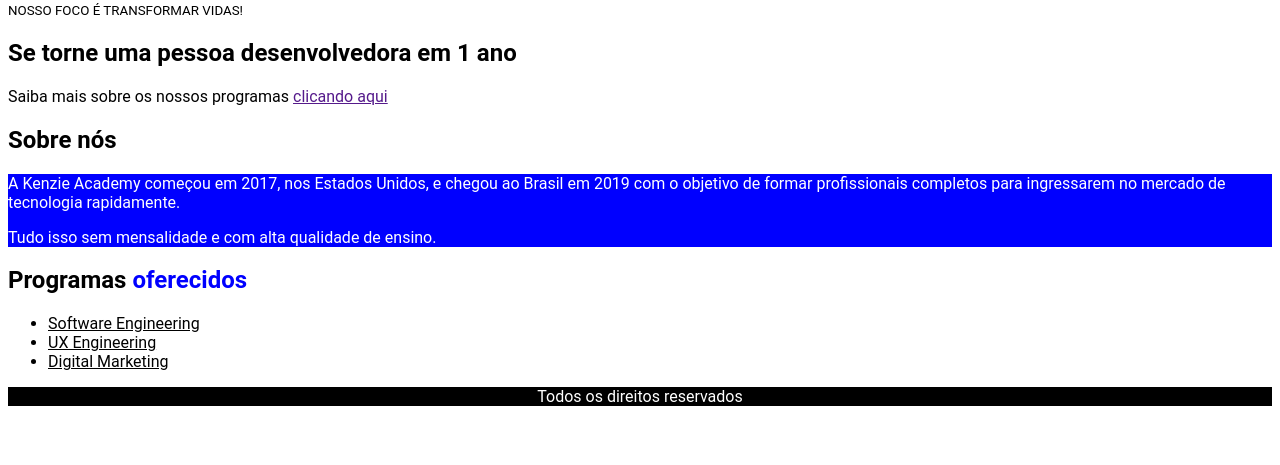
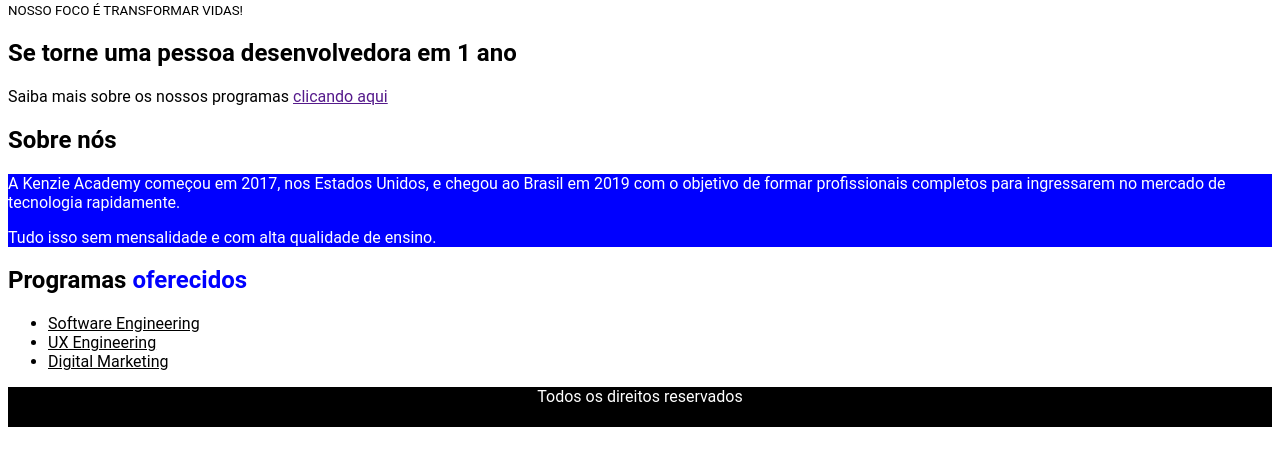
Before and after one commit to RafaelFreitas-cloud/S2-09, a plain HTML site: page index.html in a window 1280 px wide. Shown: the part 81-546 px from the top of the page. Drawn offline with Linux system fonts and the light colour scheme.

Commit message:
não centralizado verticalmente

```diff
--- a/index.html
+++ b/index.html
@@ -29,8 +29,8 @@
         <li>UX Engineering</li>
         <li>Digital Marketing</li>
     </ul>
-    <section class="box">
-    <p class="background-black text-center">Todos os direitos reservados</p>
-    </section>
+    <div class="box background-black text-center">
+      <p class="box background-black text-center">Todos os direitos reservados</p>
+    </div>
   </body>
 </html>
--- a/style.css
+++ b/style.css
@@ -31,4 +31,6 @@ li{
 .box{
     height: 40px;
     width: 100%;
+    text-align: center;
+
 }
```
